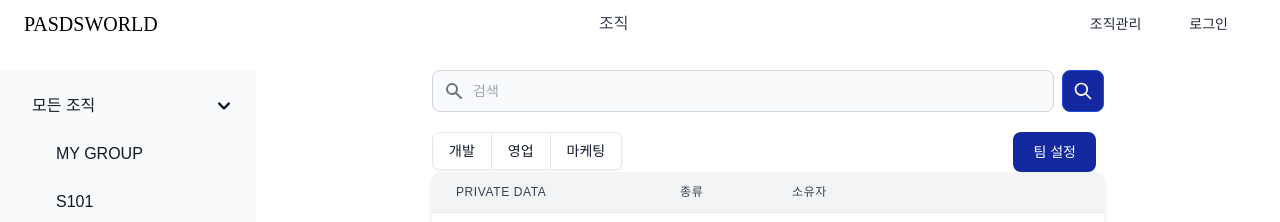
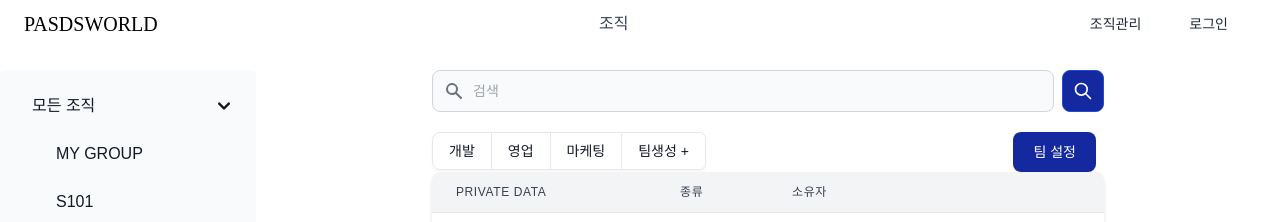
Before and after one commit to ssafy-10th-s101-team/PASDS-WORLD, a Vue app in the folder front/: page /dashboard/vault in a window 1280 px wide. Shown: the top 222 px of the page. Built offline with nearby package versions, Linux system fonts and the light colour scheme; a web font is replaced by a local one.

Commit message:
[FE] feat: <팀 생성 모달>

```diff
--- a/front/src/components/common/DashboardTeamButtonGroup.vue
+++ b/front/src/components/common/DashboardTeamButtonGroup.vue
@@ -11,15 +11,22 @@
         </button>
         <button
           type="button"
-          class="border-t border-b border-gray-200 bg-white text-sm font-medium px-4 py-2 text-gray-900 hover:bg-gray-100 hover:text-blue-700 focus:z-10 focus:ring-2 focus:ring-blue-700 focus:text-blue-700"
+          class="border-t border-b border-r border-gray-200 bg-white text-sm font-medium px-4 py-2 text-gray-900 hover:bg-gray-100 hover:text-blue-700 focus:z-10 focus:ring-2 focus:ring-blue-700 focus:text-blue-700"
         >
           영업
         </button>
         <button
           type="button"
+          class="border-t border-b border-gray-200 bg-white text-sm font-medium px-4 py-2 text-gray-900 hover:bg-gray-100 hover:text-blue-700 focus:z-10 focus:ring-2 focus:ring-blue-700 focus:text-blue-700"
+        >
+          마케팅
+        </button>
+        <button
+          @click="toggleHidden('teamCreationModal')"
+          type="button"
           class="rounded-r-md border border-gray-200 bg-white text-sm font-medium px-4 py-2 text-gray-900 hover:bg-gray-100 hover:text-blue-700 focus:z-10 focus:ring-2 focus:ring-blue-700 focus:text-blue-700"
         >
-          마케팅
+          팀생성 +
         </button>
       </div>
     </div>
@@ -27,11 +34,13 @@
       <BaseButton buttonText="팀 설정" />
     </div>
   </div>
+  <TeamCreationModal />
   <OrganizationTeamManagementModal />
 </template>
 
 <script setup>
 import OrganizationTeamManagementModal from './OrganizationTeamManagementModal.vue'
+import TeamCreationModal from './TeamCreationModal.vue'
 import BaseButton from './BaseButton.vue'
 import { useCommonStore } from '@/stores/common'
 const commonStore = useCommonStore()
--- /dev/null
+++ b/front/src/components/common/TeamCreationModal.vue
@@ -0,0 +1,26 @@
+<template>
+  <BaseModal modalId="teamCreationModal">
+    <form class="space-y-6 px-6 lg:px-8 pb-4 sm:pb-6 xl:pb-8" action="#">
+      <h3 class="text-xl font-medium text-gray-900 dark:text-white">팀 생성</h3>
+      <BaseInputTextField inputText="팀 이름" placeHolder="20자 이내" />
+
+      <button
+        type="submit"
+        class="w-full text-white bg-samsung-blue hover:bg-blue-800 focus:ring-4 focus:ring-blue-300 font-medium rounded-lg text-sm px-5 py-2.5 text-center dark:bg-blue-600 dark:hover:bg-blue-700 dark:focus:ring-blue-800"
+      >
+        생성
+      </button>
+      <!-- <div class="text-sm font-medium text-gray-500 dark:text-gray-300">
+          Not registered?
+          <a href="#" class="text-blue-700 hover:underline dark:text-blue-500">Create account</a>
+        </div> -->
+    </form>
+  </BaseModal>
+</template>
+
+<script setup>
+import BaseModal from './BaseModal.vue'
+import BaseInputTextField from './BaseInputTextField.vue'
+</script>
+
+<style scoped></style>
```
